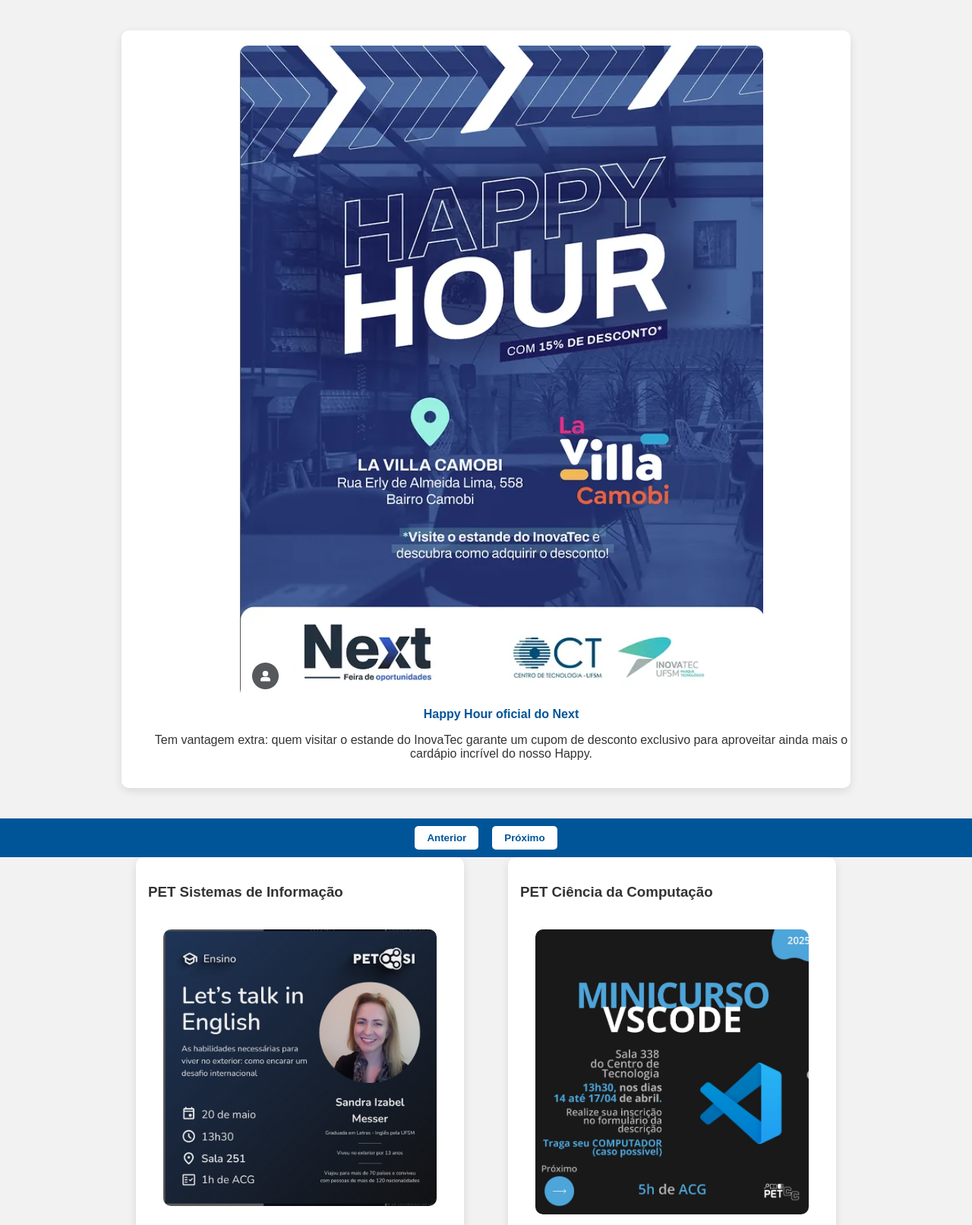
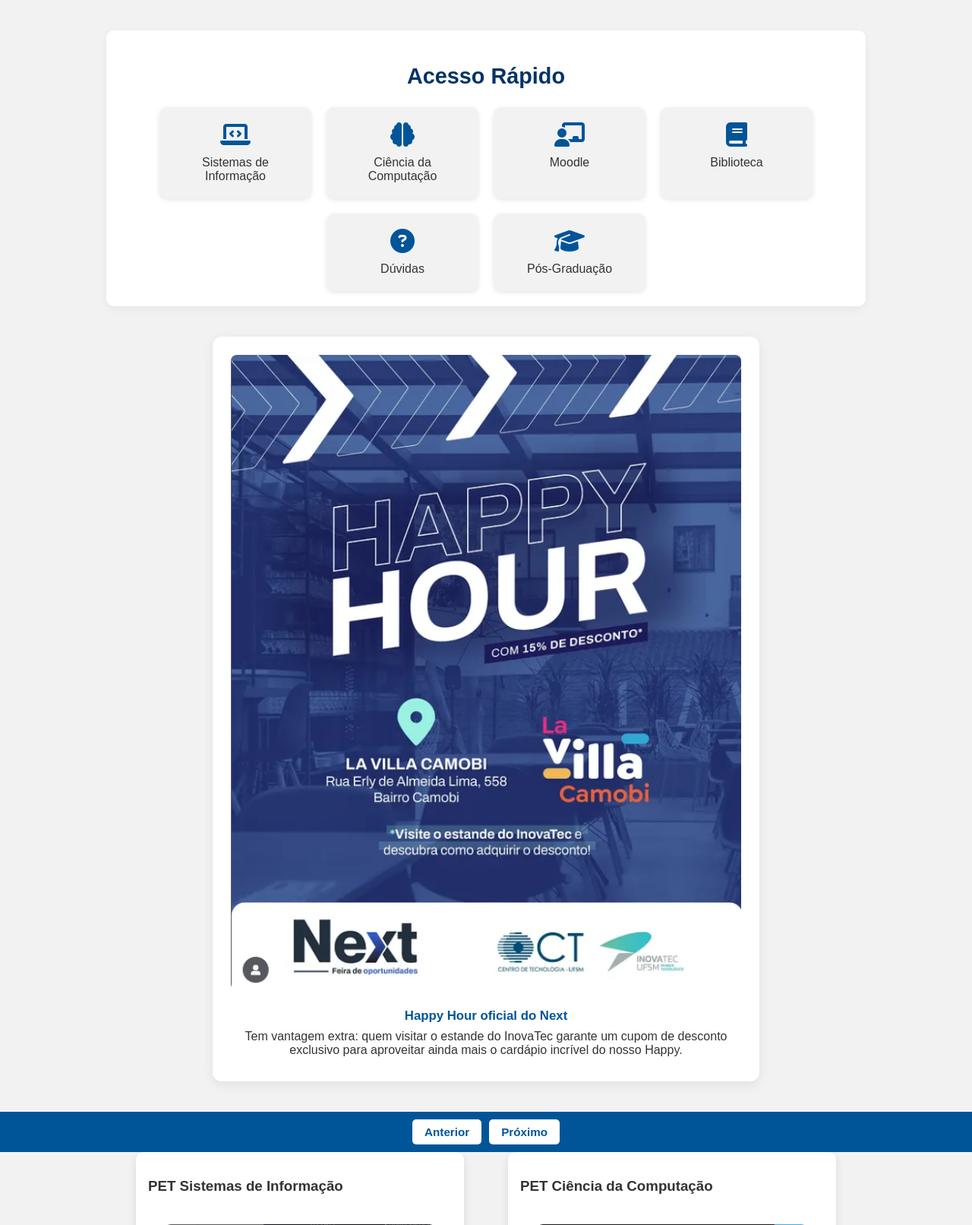
Before and after one commit to RicardoFerreiraDaSilva/Site_inf_UFSM, a Django app: page / in a window 1280 px wide. Shown: the part 208-1820 px from the top of the page at 76% size. Run offline with Django 5.2, Linux system fonts and the light colour scheme; data comes from the database, SQL or seed files in the repository; both versions use the stored data as it was after the commit.

Commit message:
pequenas correções e adiciona acesso rápido na guia principal

```diff
--- a/cursos/templates/cursos/index.html
+++ b/cursos/templates/cursos/index.html
@@ -53,58 +53,65 @@
 
       .carrossel {
     position: relative;
-            max-width: 960px;
+    max-width: 720px; /* menor que antes */
     margin: 40px auto;
     overflow: hidden;
-            border-radius: 10px;
-            box-shadow: 0 4px 12px rgba(0, 0, 0, 0.1);
+    border-radius: 12px;
+    box-shadow: 0 4px 16px rgba(0, 0, 0, 0.08);
+    background-color: white;
 }
 
 .slide {
     display: none;
-            width: 100%;
+    padding: 24px;
     text-align: center;
-            padding: 20px;
-            background: white;
-        }
-
-        .slide img {
-            max-width: 100%;
-            height: auto;
-            border-radius: 10px;
 }
 
 .slide.active {
     display: block;
 }
 
+.slide img {
+    max-width: 100%;
+    height: auto;
+    border-radius: 8px;
+    margin-bottom: 12px;
+}
+
 .slide p {
-            margin-top: 10px;
+    margin: 8px 0;
+    font-size: 1rem;
+    color: var(--texto);
 }
 
 .slide a {
     font-weight: bold;
     color: var(--azul-medio);
     text-decoration: none;
+    font-size: 1.05rem;
 }
 
 .slide a:hover {
     text-decoration: underline;
 }
 
+/* Botões do carrossel */
 .carrossel-buttons {
-            text-align: center;
-            margin-top: 10px;
+    display: flex;
+    justify-content: center;
+    gap: 10px;
+    margin-top: 12px;
 }
 
 .carrossel-buttons button {
     background-color: var(--azul-medio);
     color: white;
     border: none;
-            padding: 8px 14px;
-            margin: 0 4px;
+    padding: 6px 14px;
+    border-radius: 6px;
+    font-size: 0.95rem;
     cursor: pointer;
-            border-radius: 5px;
+    transition: background-color 0.3s;
 }
 
 .carrossel-buttons button:hover {
@@ -303,6 +310,54 @@
 .pet-carrossel-buttons button:hover {
   background-color: var(--azul-escuro);
 }
+.acesso-rapido {
+  max-width: 960px;
+  margin: 40px auto;
+  padding: 20px;
+  background-color: white;
+  border-radius: 10px;
+  text-align: center;
+  box-shadow: 0 4px 12px rgba(0, 0, 0, 0.05);
+}
+
+.acesso-rapido h2 {
+  color: var(--azul-escuro);
+  margin-bottom: 24px;
+  font-size: 1.8rem;
+}
+
+.acesso-icones {
+  display: flex;
+  flex-wrap: wrap;
+  justify-content: center;
+  gap: 20px;
+}
+
+.acesso-icones .item {
+  flex: 1 1 140px;
+  max-width: 160px;
+  background-color: var(--cinza-claro);
+  padding: 20px;
+  border-radius: 10px;
+  text-decoration: none;
+  color: var(--texto);
+  transition: transform 0.3s, box-shadow 0.3s;
+  display: flex;
+  flex-direction: column;
+  align-items: center;
+  gap: 12px;
+  box-shadow: 0 2px 6px rgba(0,0,0,0.1);
+}
+
+.acesso-icones .item i {
+  font-size: 32px;
+  color: var(--azul-medio);
+}
+
+.acesso-icones .item:hover {
+  transform: translateY(-5px);
+  box-shadow: 0 4px 12px rgba(0,0,0,0.2);
+}
 
     </style>
 </head>
@@ -323,6 +378,35 @@
     <a href="/estrutura/">Estrutura</a>
     <a href="/pessoas/">Pessoas</a>
 </nav>
+<section class="acesso-rapido">
+  <h2>Acesso Rápido</h2>
+  <div class="acesso-icones">
+    <a href="/sistemas-informacao/" class="item">
+      <i class="fas fa-laptop-code"></i>
+      <span>Sistemas de Informação</span>
+    </a>
+    <a href="/ciencia-computacao/" class="item">
+      <i class="fas fa-brain"></i>
+      <span>Ciência da Computação</span>
+    </a>
+    <a href="https://moodle.ufsm.br" target="_blank" class="item">
+      <i class="fas fa-chalkboard-teacher"></i>
+      <span>Moodle</span>
+    </a>
+    <a href="https://biblioteca.ufsm.br" target="_blank" class="item">
+      <i class="fas fa-book"></i>
+      <span>Biblioteca</span>
+    </a>
+    <a href="/duvidas/" class="item">
+      <i class="fas fa-question-circle"></i>
+      <span>Dúvidas</span>
+    </a>
+    <a href="/pos-graduacao/" class="item">
+      <i class="fas fa-graduation-cap"></i>
+      <span>Pós-Graduação</span>
+    </a>
+  </div>
+</section>
 
 <div class="carrossel">
     {% for destaque in destaques %}
```
Also changed, not shown: db.sqlite3, media/projetos_pet/Captura_de_tela_2025-06-08_224354.png (added). Lines whose indentation alone changed are shown as unchanged.
